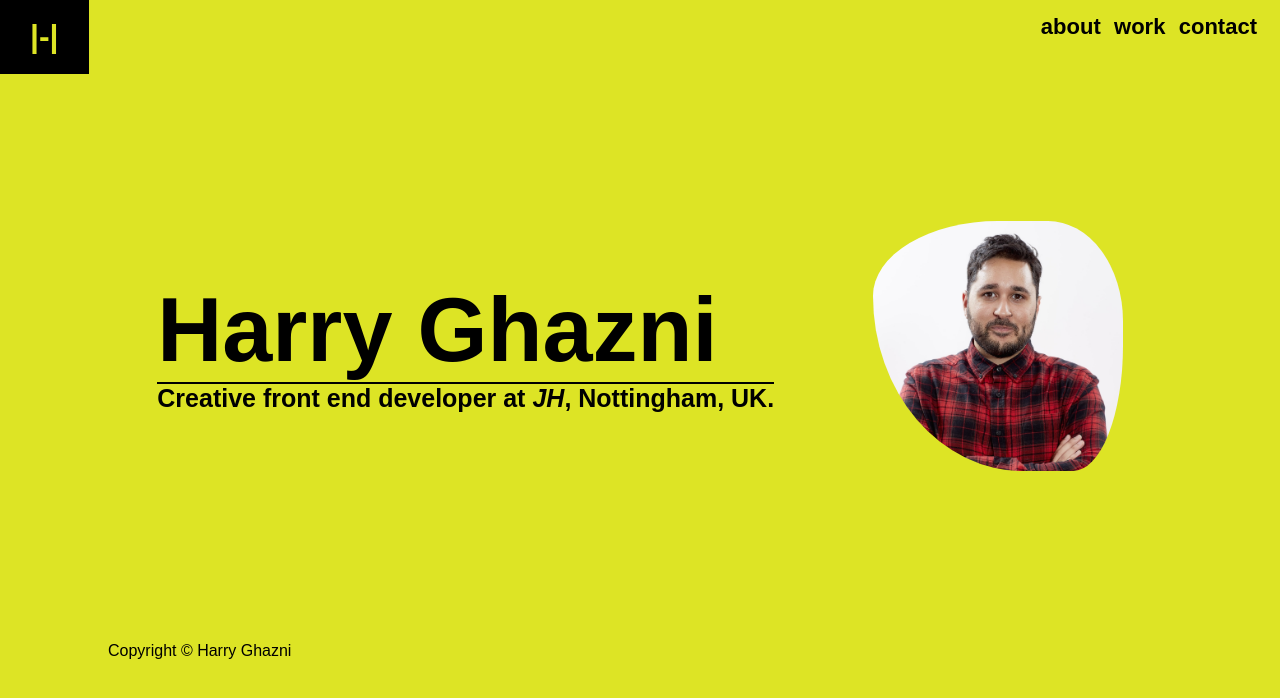
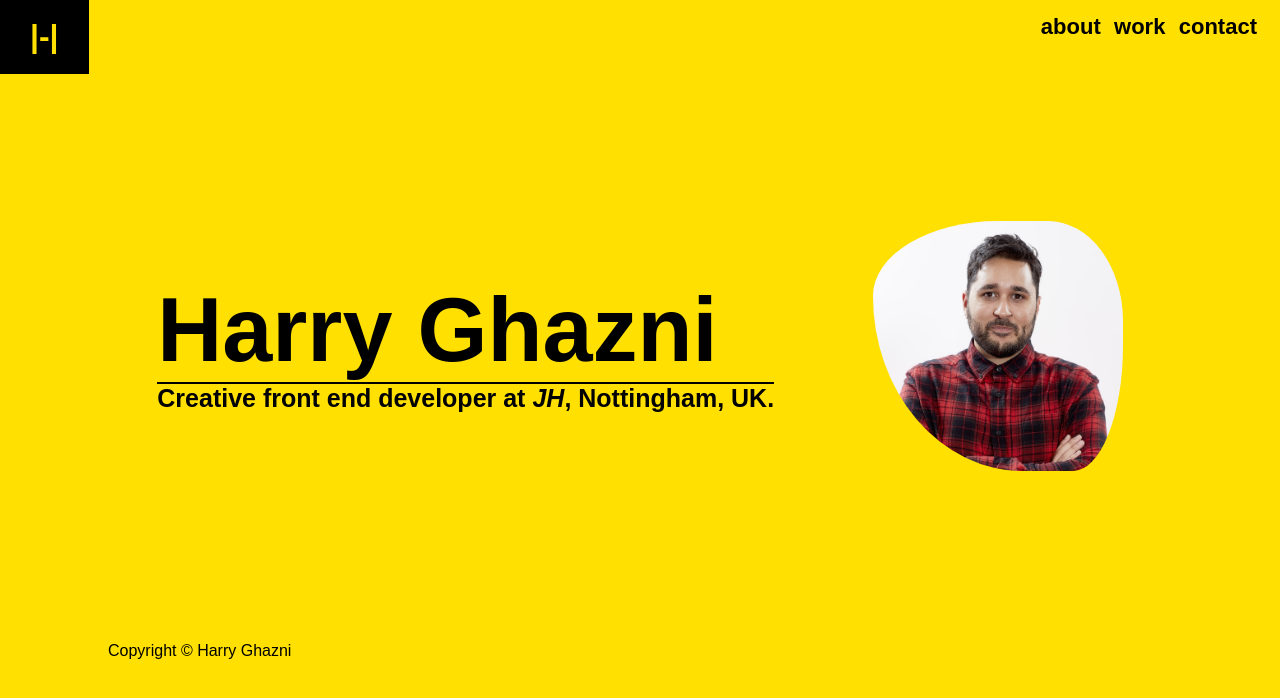
Before and after one commit to hghazni/portfoliov4, a website: page dev/index.html in a window 1280 px wide. Drawn offline with Linux system fonts and the light colour scheme; a web font is replaced by a local one.

Commit message:
Changes primary colour

```diff
--- a/dev/scss/core/_vars.scss
+++ b/dev/scss/core/_vars.scss
@@ -2,7 +2,7 @@
 $black: #000000;
 
 //Brand
-$primary: #dde425;
+$primary: #ffe000;
 $accent: black;
 
 //font
```
Also changed, not shown: dev/css/main.css.
